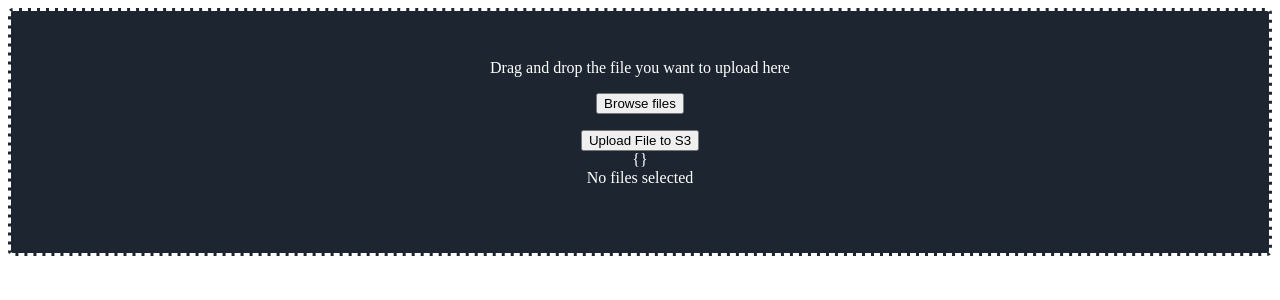
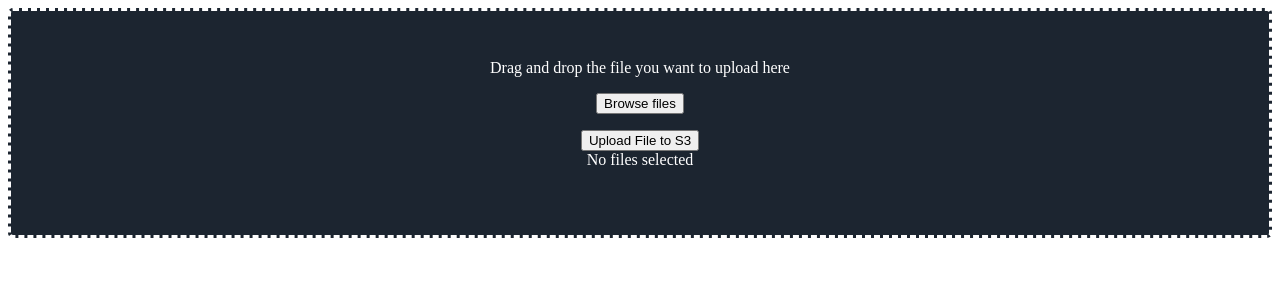
Before and after one commit to ExtensionEngine/upload-jet, a Vue app in the folder packages/vue/: page / in a window 1280 px wide. Shown: the top 300 px of the page. Built offline with nearby package versions, Linux system fonts and the light colour scheme.

Commit message:
Fix tsconfig compile error

```diff
--- a/packages/vue/src/components/FileList.vue
+++ b/packages/vue/src/components/FileList.vue
@@ -18,7 +18,6 @@ const hasErrors = computed(() => {
 </script>
 
 <template>
-  <div>{{ props.errors }}</div>
   <div v-if="props.files.length">
     <div>Selected files:</div>
     <div v-for="file in props.files" :key="file.size + file.name">
--- a/packages/vue/tsconfig.build.json
+++ b/packages/vue/tsconfig.build.json
@@ -17,6 +17,7 @@
     "noUnusedParameters": true,
     "baseUrl": "./"
   },
-  "include": ["./src/**/*"],
+  "exclude": ["src/App.vue", "src/main.ts"],
+  "include": ["src/**/*.ts", "src/**/*.vue"],
   "references": [{ "path": "./tsconfig.node.json" }]
 }
--- a/packages/vue/tsconfig.json
+++ b/packages/vue/tsconfig.json
@@ -1,5 +1,4 @@
 {
-  "extends": "@vue/tsconfig/tsconfig.dom.json",
   "include": ["env.d.ts", "src/**/*", "src/**/*.vue"],
   "exclude": ["src/**/__tests__/*"],
   "compilerOptions": {
```
